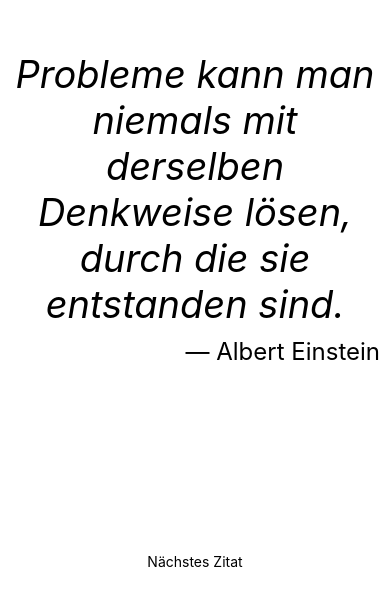
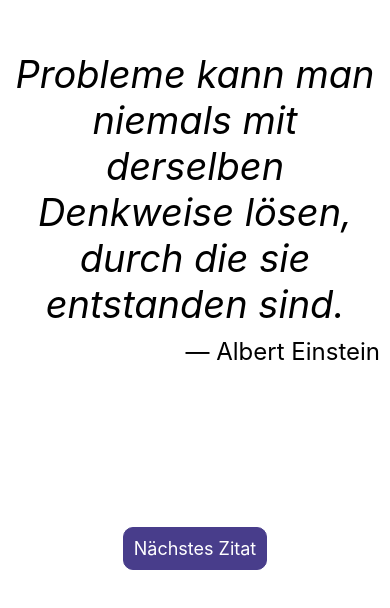
Before and after one commit to behrends/NiceQuotes, a React Native app: screen / in a window 390 px wide. Shown: the part 214-822 px from the top of the page. Built offline with nearby package versions, Linux system fonts and the light colour scheme.

Commit message:
Aussehen des Pressables anpassen

```diff
--- a/App.js
+++ b/App.js
@@ -30,7 +30,7 @@ export default function App() {
         onPress={() => setIndex((index + 1) % data.length)}
         style={styles.next}
       >
-        <Text>Nächstes Zitat</Text>
+        <Text style={styles.nextText}>Nächstes Zitat</Text>
       </Pressable>
       <StatusBar style="auto" />
     </View>
@@ -47,5 +47,14 @@ const styles = StyleSheet.create({
   next: {
     position: 'absolute',
     bottom: 60,
+    padding: 10,
+    borderWidth: 1,
+    borderRadius: 10,
+    borderColor: 'darkslateblue',
+    backgroundColor: 'darkslateblue',
+  },
+  nextText: {
+    color: '#FFF',
+    fontSize: 18,
   },
 });
```
